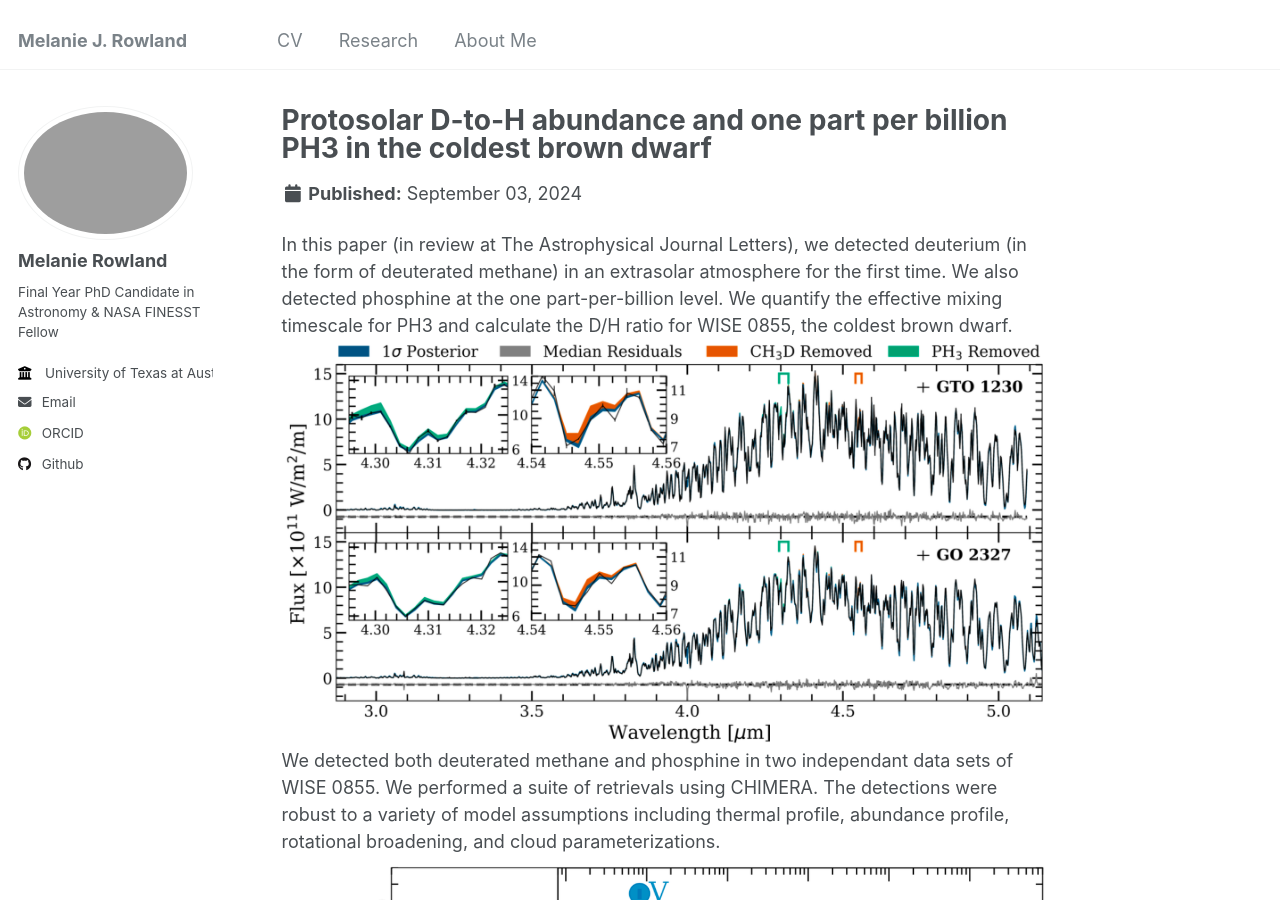
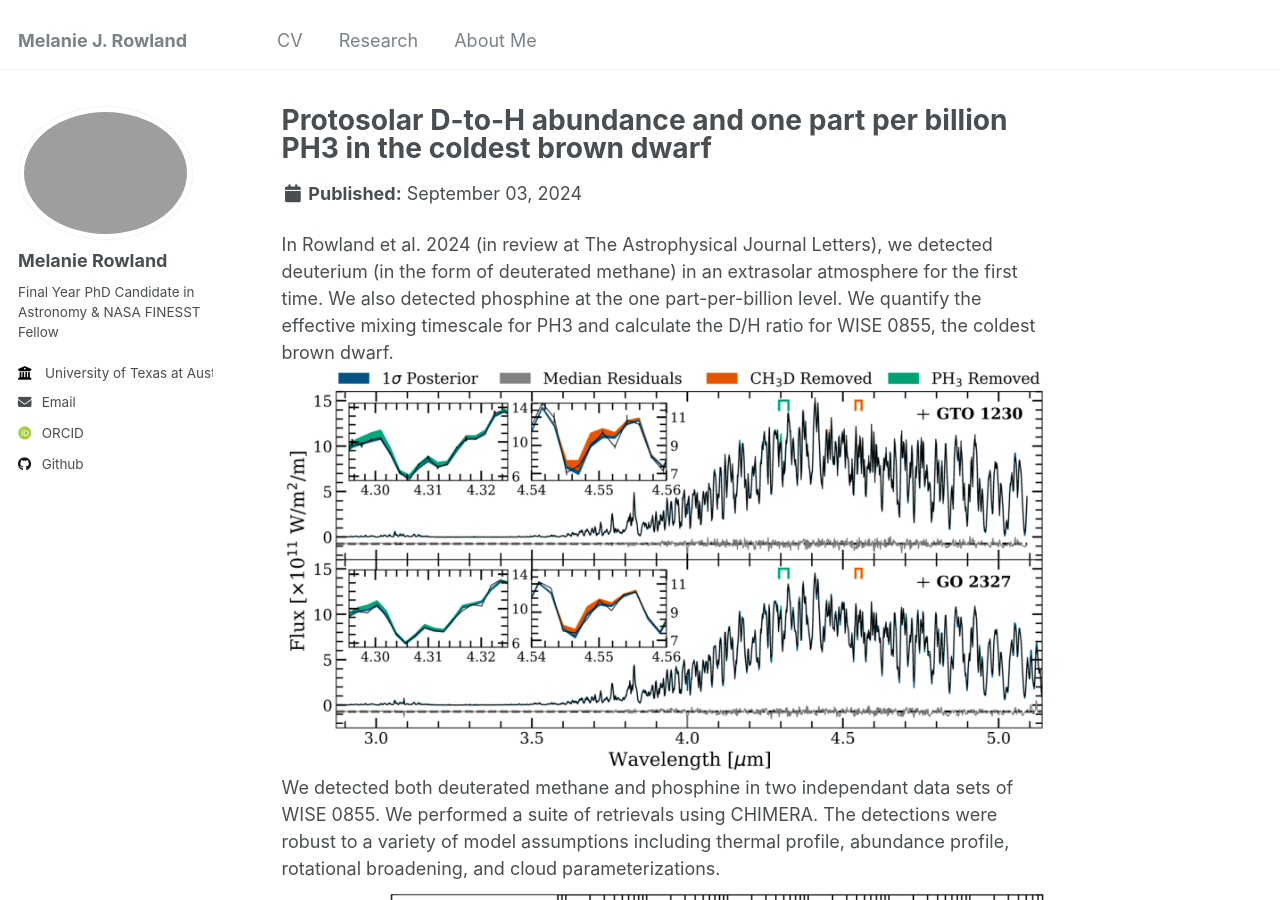
Before and after one commit to melrows/melrows.github.io, a Jekyll site: the page built from _portfolio/portfolio-1.html, in a window 1280 px wide and 900 px high. Built offline with Jekyll 4.4.1, drawn with Linux system fonts in a browser that asks for light colours; some web fonts are replaced.

Commit message:
Update portfolio-1.html

```diff
--- a/_portfolio/portfolio-1.html
+++ b/_portfolio/portfolio-1.html
@@ -4,7 +4,7 @@ excerpt: "We detected deuterium (in the form of deuterated methane) in an extras
 collection: portfolio
 ---
 
-In this paper (in review at The Astrophysical Journal Letters), we detected deuterium (in the form of deuterated methane) in an extrasolar atmosphere for the first time. We also detected phosphine at the one part-per-billion level. We quantify the effective mixing timescale for PH3 and calculate the D/H ratio for WISE 0855, the coldest brown dwarf.
+In Rowland et al. 2024 (in review at The Astrophysical Journal Letters), we detected deuterium (in the form of deuterated methane) in an extrasolar atmosphere for the first time. We also detected phosphine at the one part-per-billion level. We quantify the effective mixing timescale for PH3 and calculate the D/H ratio for WISE 0855, the coldest brown dwarf.
 
 <br/><img src='/images/Rowland2024_Figure1.png'>
 We detected both deuterated methane and phosphine in two independant data sets of WISE 0855. We performed a suite of retrievals using CHIMERA. The detections were robust to a variety of model assumptions including thermal profile, abundance profile, rotational broadening, and cloud parameterizations.
```
